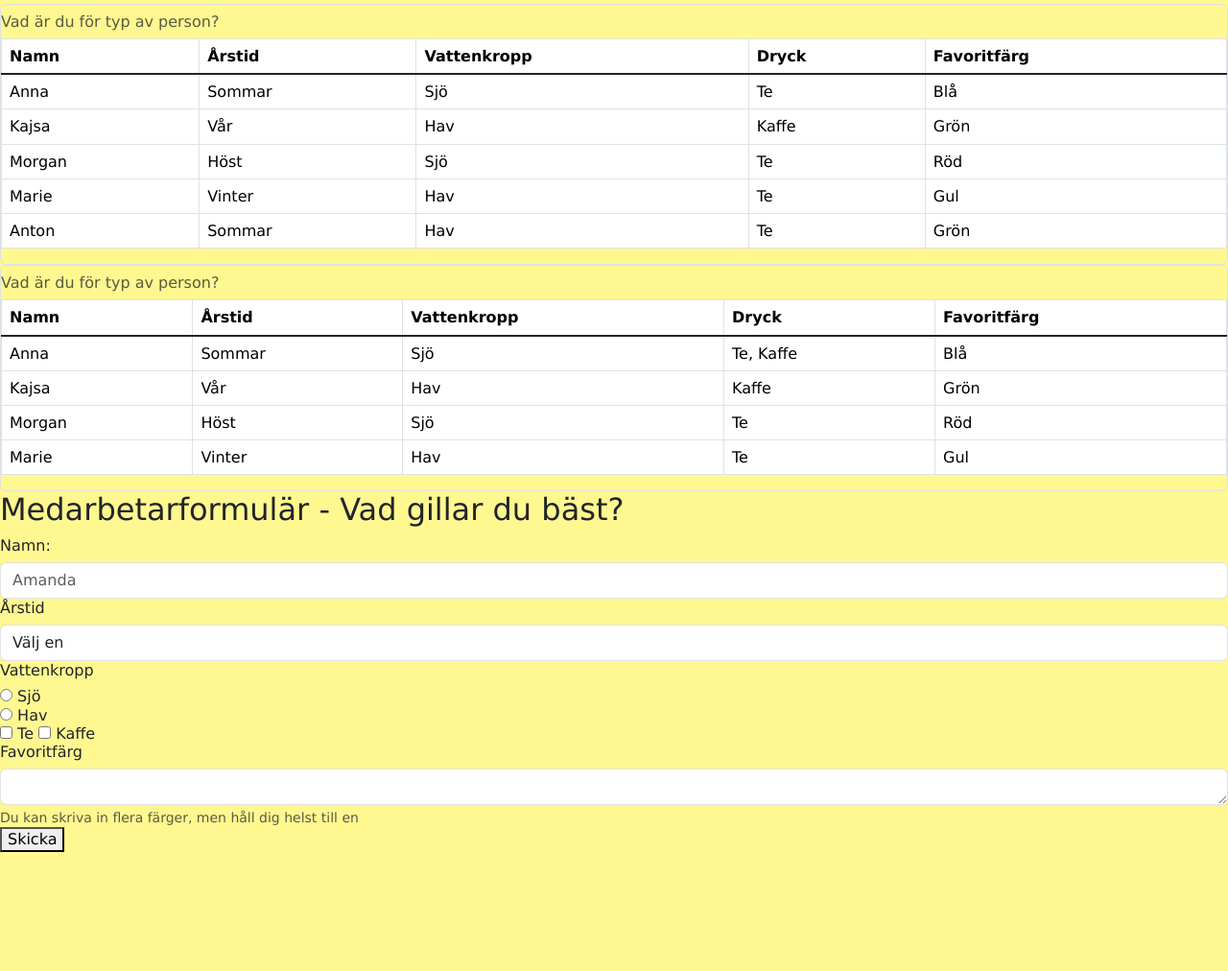
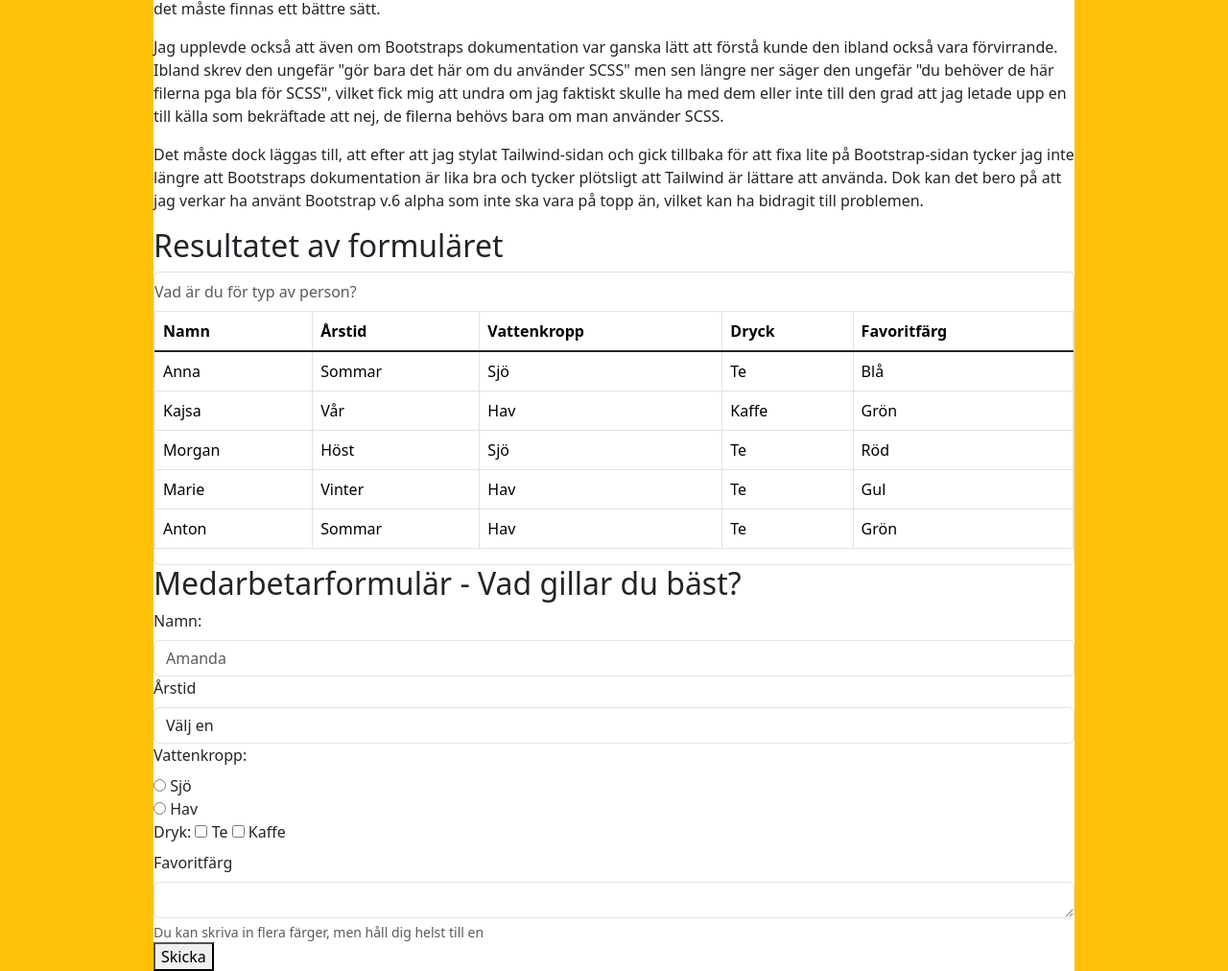
Before and after one commit to Muurein/Lab-1, a website: page bootstrap.html in a window 1280 px wide. Shown: the part 899-1911 px from the top of the page at 96% size. Before the commit the page ends 1787 px from the top, so only its background shows below. Drawn offline with nearby package versions, Linux system fonts and the light colour scheme.

Commit message:
bootstrap styling finished

```diff
--- a/bootstrap.html
+++ b/bootstrap.html
@@ -8,37 +8,43 @@
     <!--bootstrap - css-->
     <link href="https://cdn.jsdelivr.net/npm/bootstrap@6.0.0-alpha.1/dist/css/bootstrap.min.css" rel="stylesheet" integrity="sha384-B/GM4XqrwHnWXNOWMbloTmrYXZg10cakYGmpfsR/bbzQ6JAJI4ihuyADKLnBgrCe" crossorigin="anonymous">
 
-    <link rel="stylesheet" href="styles.css">
-    <script src="main.js" defer></script>
+    <!-- <link rel="stylesheet" href="styles.css"> -->
+    <!-- <script src="main.js" defer></script> -->
 
 </head>
-<body id="frontpage">
+<body class="bg-warning">
 
     <header>
-        <div class="header-visible">
-            <div class="logo-div">
-                <a class="logo-a" href="index.html">LABB 1</a>
+        <!-- https://getbootstrap.com/docs/6.0/components/menu/ -->
+        <nav class="navbar">
+            <div class="container-fluid">
+                <a class="navbar-brand" href="index.html">LABB 1</a>
+
+                <ul class="navbar-nav">
+                    <li class="nav-item">
+                        <button class="btn-solid theme-success" type="button" data-bs-toggle="menu" aria-expanded="false">Meny</button>
+
+                        <div class="menu">
+                            <a class="menu-item" href="index.html">Hem</a>
+                            <a class="menu-item active theme-success" aria-current="true">Bootstrap</a>
+                            <a class="menu-item" href="tailwind.html">Tailwind</a>
+                            <a class="menu-item" href="pub.html">Publicering</a>
+                        </div>
+                    </li>
+                </ul>
             </div>
-
-            <!--the hamburger icon-->
-            <button class="hamburger-menu" id="hamburger-menu" aria-label="Öppna meny">
-                <span class="hamburger-lines"></span>
-                <span class="hamburger-lines"></span>
-                <span class="hamburger-lines"></span>
-            </button>
-        </div>
-
-        <nav class="main-menu" id="main-menu">
+        </nav>
+        <!-- <nav class="main-menu" id="main-menu">
             <ul>
-                <li><a href="index.html">Hem</a></li>
+                <li><a >Hem</a></li>
                 <li class="current-page">Bootstrap</li>
                 <li><a href="tailwind.html">Tailwind</a></li>
                 <li><a href="pub.html">Publicering</a></li>
             </ul>
-        </nav>
+        </nav> -->
     </header>
 
-    <main>
+    <main class="bg-white p-8 w-75 lg:w-25 mx-auto mt-10" > <!-- p-8 mx-auto mt-10" style="width: 70%" style="width: 70%"-->
         <h1>Bootstrap</h1>
 
         <div>
@@ -103,13 +109,18 @@
                         SCSS", vilket fick mig att undra om jag faktiskt skulle ha med dem eller inte till den grad att jag letade upp en till källa som
                         bekräftade att nej, de filerna behövs bara om man använder SCSS.
                     </p>
+                    <p>
+                        Det måste dock läggas till, att efter att jag stylat Tailwind-sidan och gick tillbaka för att fixa lite på Bootstrap-sidan tycker jag inte längre att Bootstraps dokumentation
+                        är lika bra och tycker plötsligt att Tailwind är lättare att använda. Dok kan det bero på att jag verkar ha använt Bootstrap v.6 alpha som inte ska vara på topp än,
+                        vilket kan ha bidragit till problemen.
+                    </p>
                 </article>
             </section>
 
             <!--små skärmar-->
             <section class="section-white">
                 <h2>Resultatet av formuläret</h2>
-                <div class="border rounded overflow-hidden table-responsive">
+                <div class="border rounded table-responsive">
                     <table class="table table-hover table-bordered caption-top">
                         <caption>Vad är du för typ av person?</caption>
                         <thead>
@@ -160,56 +171,10 @@
                         </tbody>
                     </table>
                 </div>
-
-                <!--för större skärmar, large och över-->
-                <div class="border rounded overflow-hidden lg:table-responsive">
-                    <table class="table table-hover table-bordered caption-top">
-                        <caption>Vad är du för typ av person?</caption>
-                        <thead>
-                            <tr>
-                                <th scope="col" class="theme-success">Namn</th>
-                                <th scope="col" class="theme-success">Årstid</th>
-                                <th scope="col" class="theme-success">Vattenkropp</th>
-                                <th scope="col" class="theme-success">Dryck</th>
-                                <th scope="col" class="theme-success">Favoritfärg</th>
-                            </tr>
-                        </thead>
-                        <tbody class="table-group-divider">
-                            <tr>
-                                <td scope="row">Anna</td>
-                                <td>Sommar</td>
-                                <td>Sjö</td>
-                                <td>Te, Kaffe</td>
-                                <td>Blå</td>
-                            </tr>
-                            <tr>
-                                <td scope="row">Kajsa</td>
-                                <td>Vår</td>
-                                <td>Hav</td>
-                                <td>Kaffe</td>
-                                <td>Grön</td>
-                            </tr>
-                            <tr>
-                                <td scope="row">Morgan</td>
-                                <td>Höst</td>
-                                <td>Sjö</td>
-                                <td>Te</td>
-                                <td>Röd</td>
-                            </tr>
-                            <tr>
-                                <td scope="row">Marie</td>
-                                <td>Vinter</td>
-                                <td>Hav</td>
-                                <td>Te</td>
-                                <td>Gul</td>
-                            </tr>
-                        </tbody>
-                    </table>
-                </div>
             </section>
 
             <!--input - namnXX, textarea - färg, checkbox - te/kaffe, selectlista - årstid, radio - årstidXX-->
-            <div class="section-white">
+            <div class="bg-white">
                 <h2>Medarbetarformulär - Vad gillar du bäst?</h2>
 
                 <form>
@@ -234,7 +199,7 @@
 
                     <!--vattenkropp - radio-knapp-->
                     <div class="form-group">
-                        <label class="form-label">Vattenkropp</label>
+                        <label for="fieldCheck" class="form-label">Vattenkropp:</label>
 
                         <!--sjö-->
                         <div class="form-field">
@@ -251,6 +216,7 @@
 
                     <!--dryck - checkbox-->
                     <div class="form-field">
+                        <label for="fieldRadio" class="form-label">Dryk:</label>
                         <input type="checkbox" id="fieldCheck" class="check">
                         <label for="fieldCheck">Te</label>
                         <input type="checkbox" id="fieldCheck" class="check">
```
Also changed, not shown: tailwind.html (+1 -0 lines), src/output.css.
